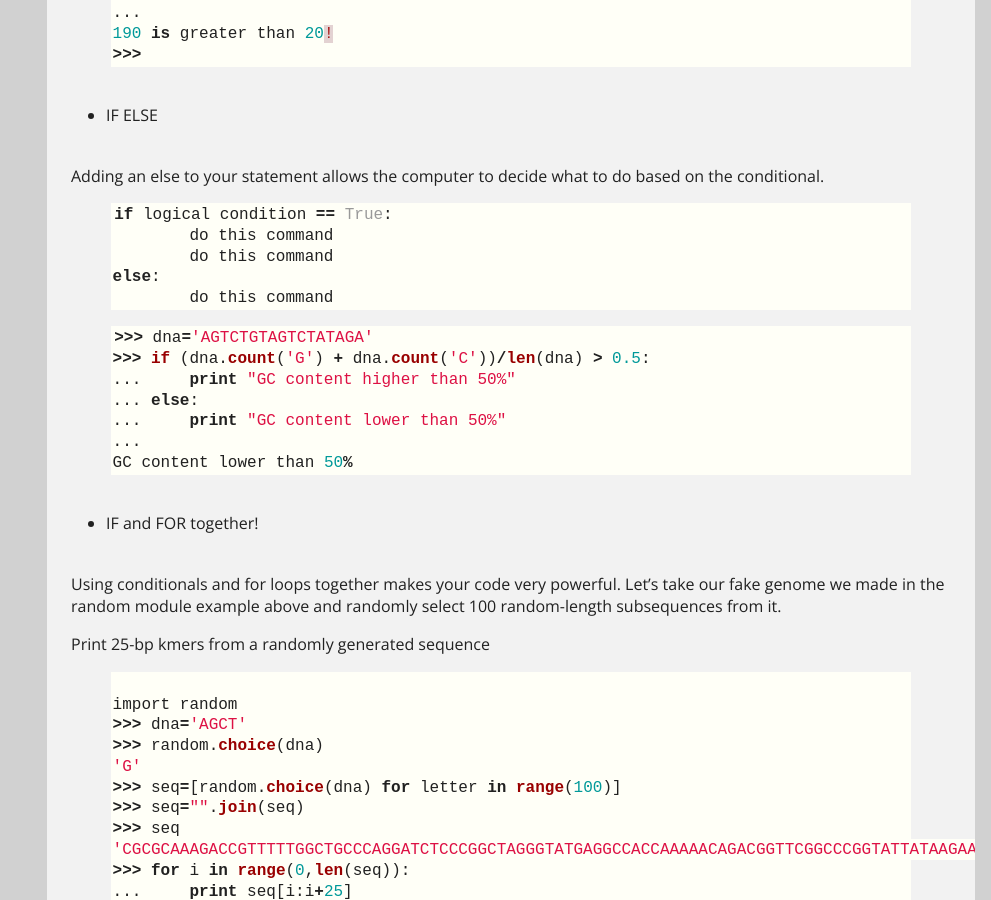
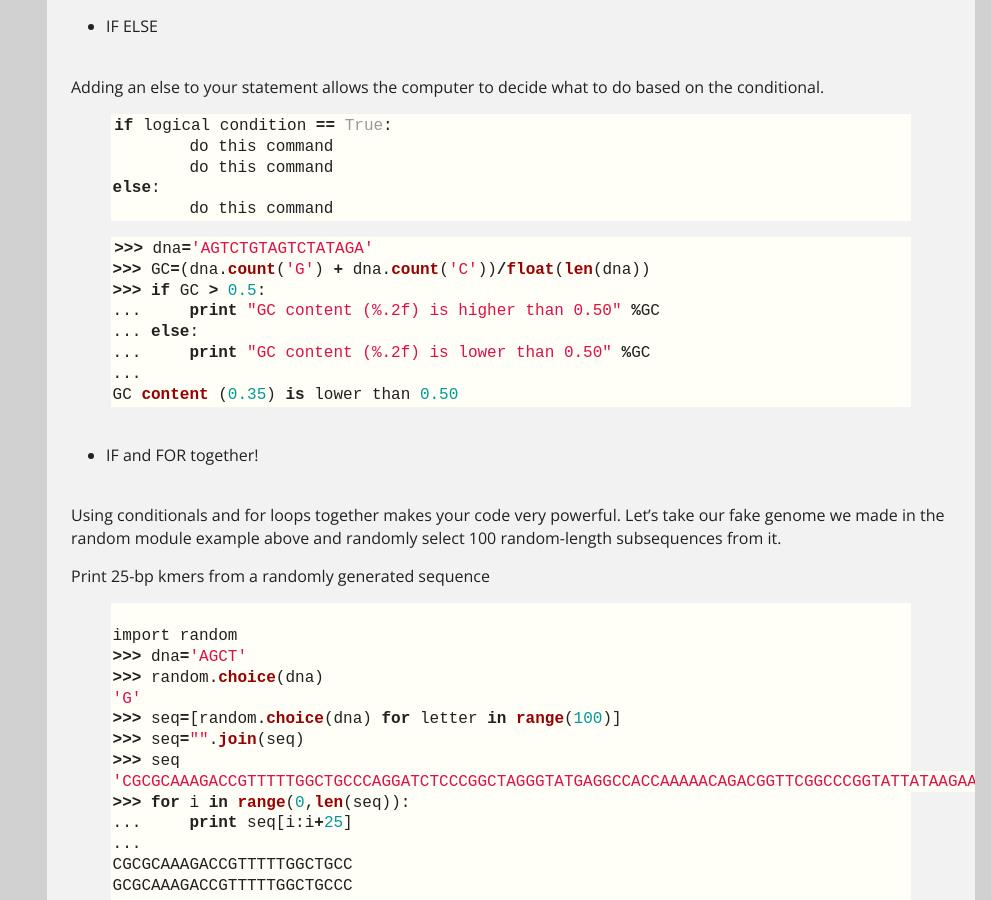
Before and after one commit to CCBBatUT/Biocomputing_Spring2016, a Jekyll site: the page built from _posts/2016-02-10-python2_controlflow.md, in a window 1280 px wide and 900 px high, scrolled down 3550 px. Shown: the whole window, without its empty margins (289-1280 px from the left). Built offline with Jekyll 4.4.1, drawn with Linux system fonts in a browser that asks for light colours.

Commit message:
python 2 lesson update RDT

```diff
--- a/_posts/2016-02-10-python2_controlflow.md
+++ b/_posts/2016-02-10-python2_controlflow.md
@@ -6,9 +6,7 @@ permalink: /python2_controlflow/
 materials: files/python2.zip
 ---
 
-UNDER CONSTRUCTION
-
-# Python 2: Loops!!
+~~~UNDER CONSTRUCTION~~~
 
 
 
@@ -198,12 +196,13 @@ else:
 
 {% highlight python %}
 >>> dna='AGTCTGTAGTCTATAGA'
->>> if (dna.count('G') + dna.count('C'))/len(dna) > 0.5:
-...     print "GC content higher than 50%"
+>>> GC=(dna.count('G') + dna.count('C'))/float(len(dna))
+>>> if GC > 0.5:
+...     print "GC content (%.2f) is higher than 0.50" %GC
 ... else:
-...     print "GC content lower than 50%"
+...     print "GC content (%.2f) is lower than 0.50" %GC
 ...
-GC content lower than 50%
+GC content (0.35) is lower than 0.50
 
 {% endhighlight %}
 
```
